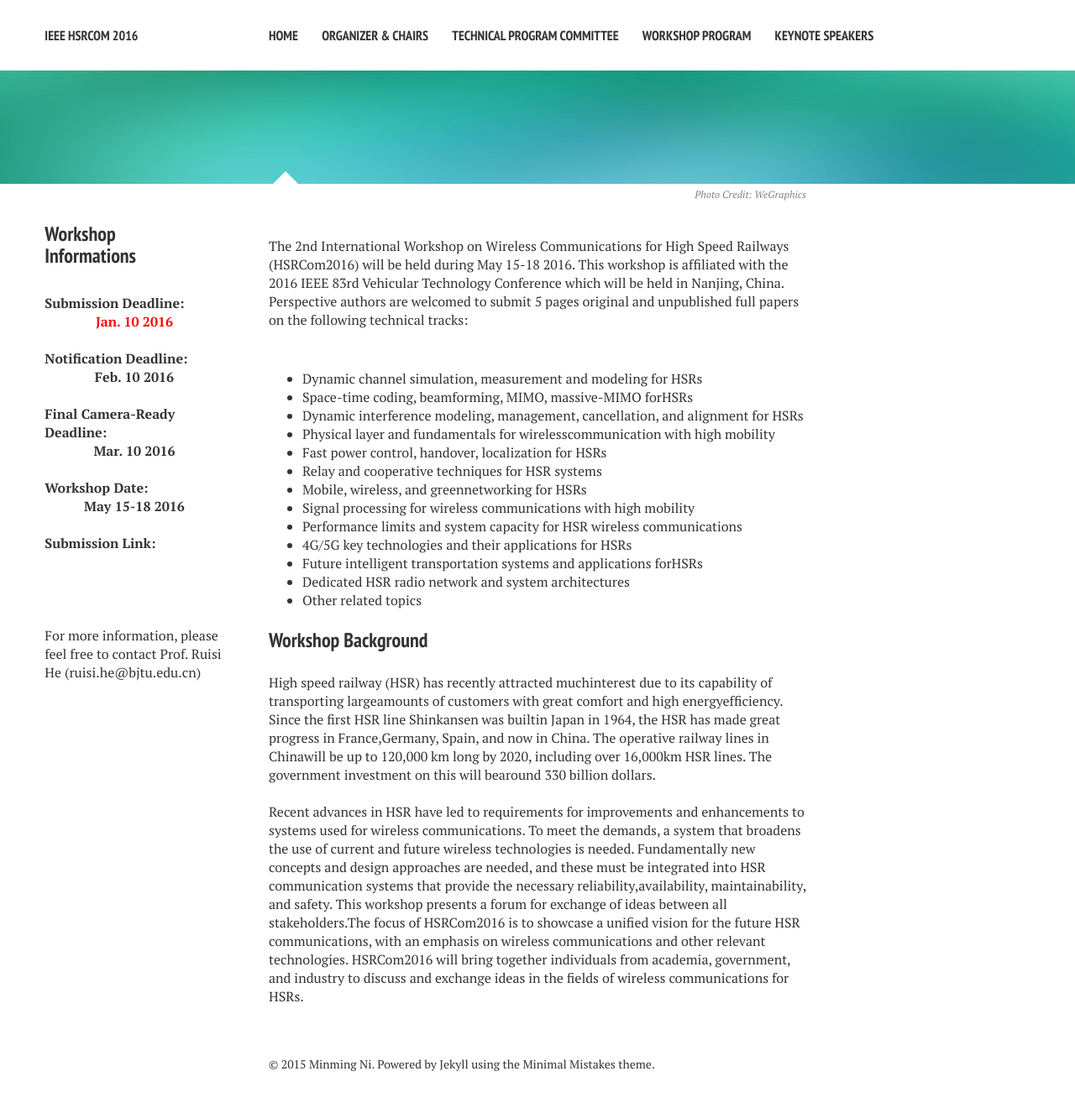
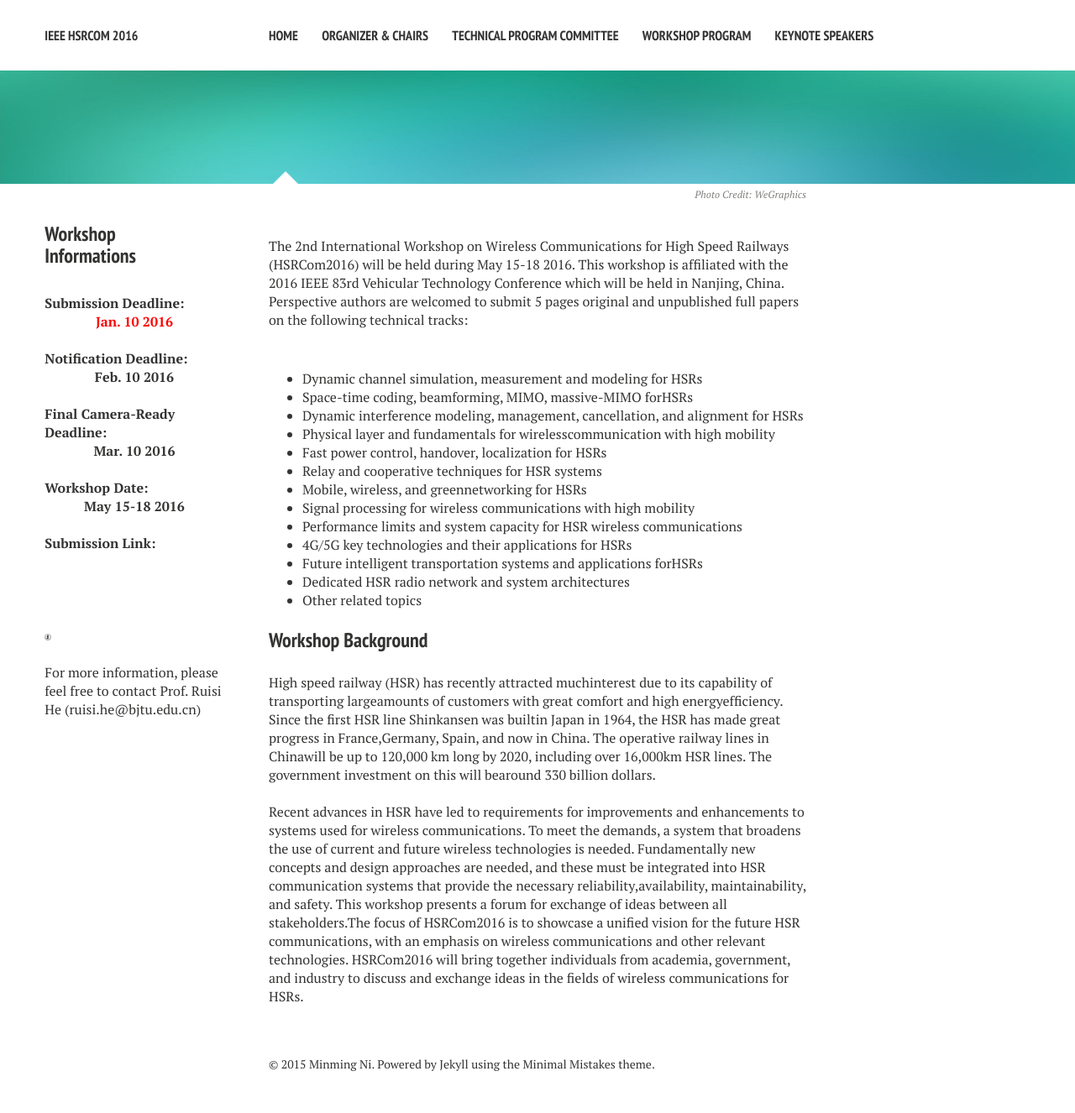
Before and after one commit to maxxx437/hsrcom2016, a Jekyll site: the page built from index.md, in a window 1280 px wide. Shown: the whole page at 84% size. Built offline with Jekyll 4.4.1, drawn with Linux system fonts in a browser that asks for light colours; nearby versions of some CDN libraries.

Commit message:
Update _author-bio.html

```diff
--- a/_includes/_author-bio.html
+++ b/_includes/_author-bio.html
@@ -38,6 +38,9 @@
 <BR>
 <BR>
 <BR>
+<img src="https://github.com/maxxx437/hsrcom2016/blob/gh-pages/images/BJTU%20Logo.jpg" width="8" height="8">
+<BR>
+<BR>
 For more information, please feel free to contact Prof. Ruisi He (ruisi.he@bjtu.edu.cn)
 
 
```
